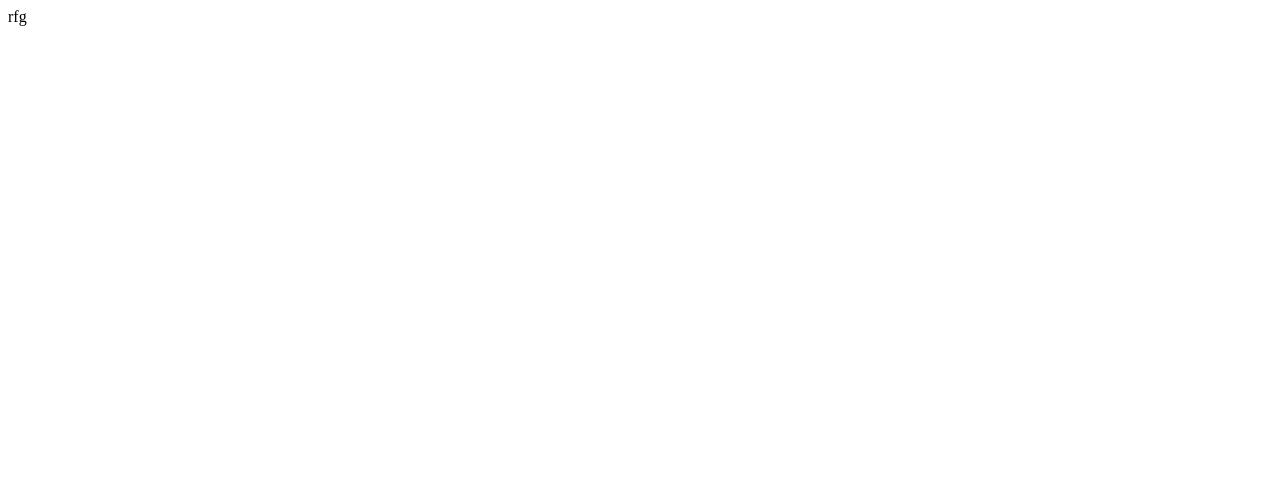
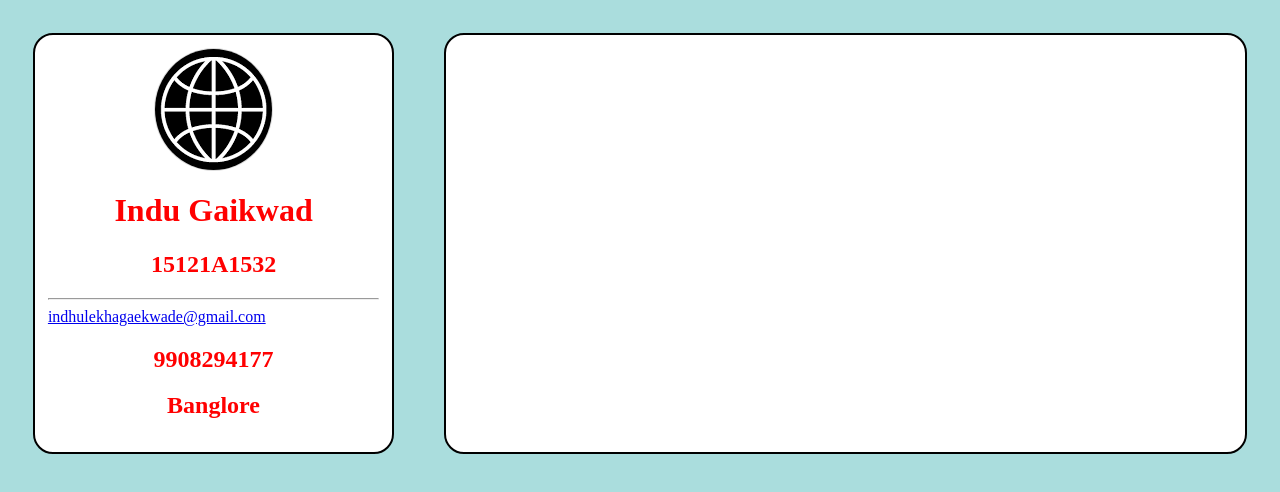
Before and after one commit to indhulekha/resumeindu, a plain HTML site: page index.html in a window 1280 px wide. Drawn offline with Linux system fonts and the light colour scheme; files whose address does not match are found by name.

Commit message:
added files

```diff
--- /dev/null
+++ b/index.css
@@ -0,0 +1,45 @@
+body
+{
+  background: #add;
+}
+  .flex-parent
+  {
+    display:flex;
+    flex-direction:row;
+    justify-content:center;
+  }
+  .profile
+  {
+    width:30%;
+    height:auto;
+    background:#fff;
+    margin:2%;
+    padding:1%;
+    border: 2px solid #000;
+    border-radius:20px;
+
+  }
+.content
+{
+  width:70%;
+  height:auto;
+  background:#fff;
+  margin:2%;
+  padding:1%;
+  border: 2px solid #000;
+  border-radius:20px;
+}
+img
+{
+  display:block;
+  margin-left:auto;
+  margin-right:auto;
+  border:1px solid #ddd;
+  border-radius:50%;
+}
+h1,h2
+{
+  text-align:center;
+  text-transform: capitalize;
+  color: red;
+}
--- a/index.html
+++ b/index.html
@@ -1 +1,23 @@
-rfg
+<!doctype html>
+<html>
+  <head>
+      <title>resume</title>
+      <link rel="stylesheet" href="index.css">
+  </head>
+  <body>
+      <div class="flex-parent">
+        <div class="profile">
+            <img src="C:\Users\LAB\Desktop\resumeindu\logo.png" alt="profile">
+            <h1> indu gaikwad</h1>
+            <h2>15121A1532</h2>
+            <hr>
+                <a href="mailto:indhulekhagaekwade@gmail.com">indhulekhagaekwade@gmail.com</a>
+                <h2>9908294177<h2>
+                <h2>banglore</h2>
+        </div>
+        <div class="content">
+
+        </div>
+    </div>
+  </body>
+<html>
```
Also changed, not shown: logo.png (added).
